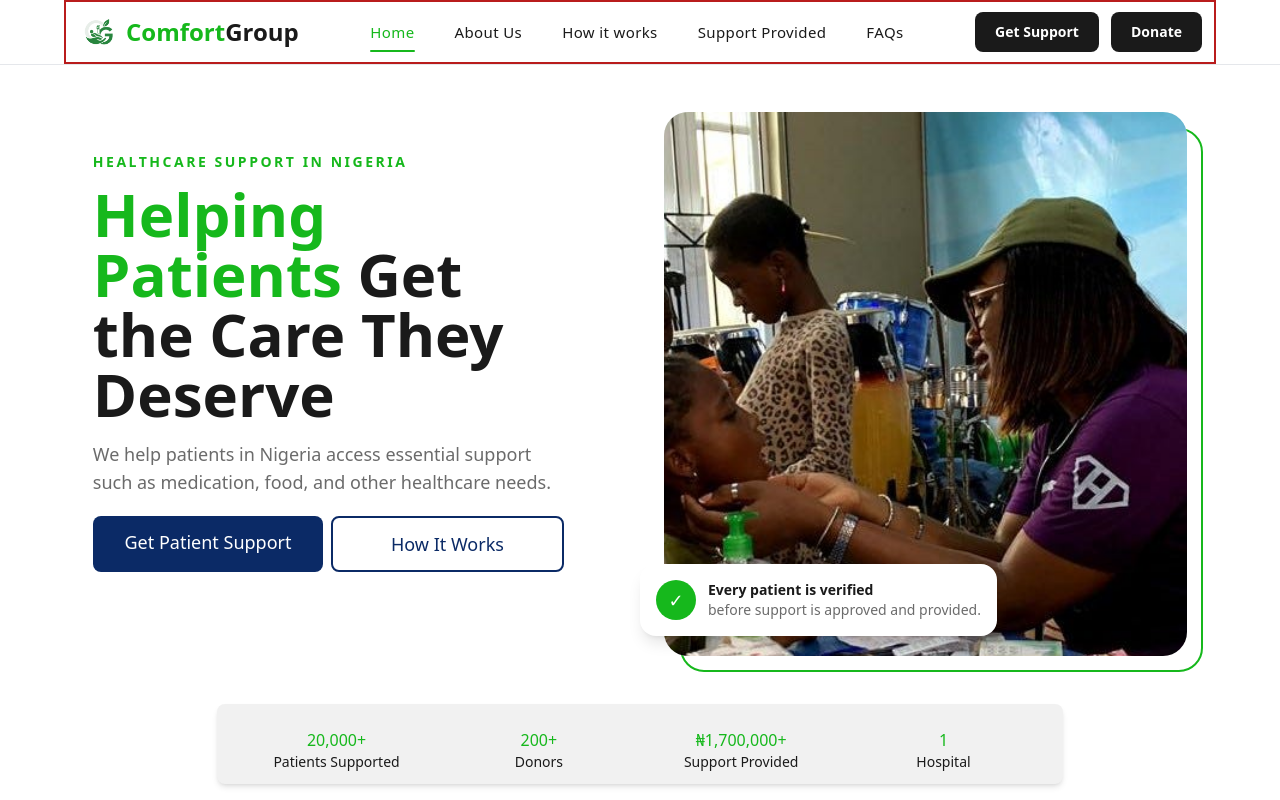
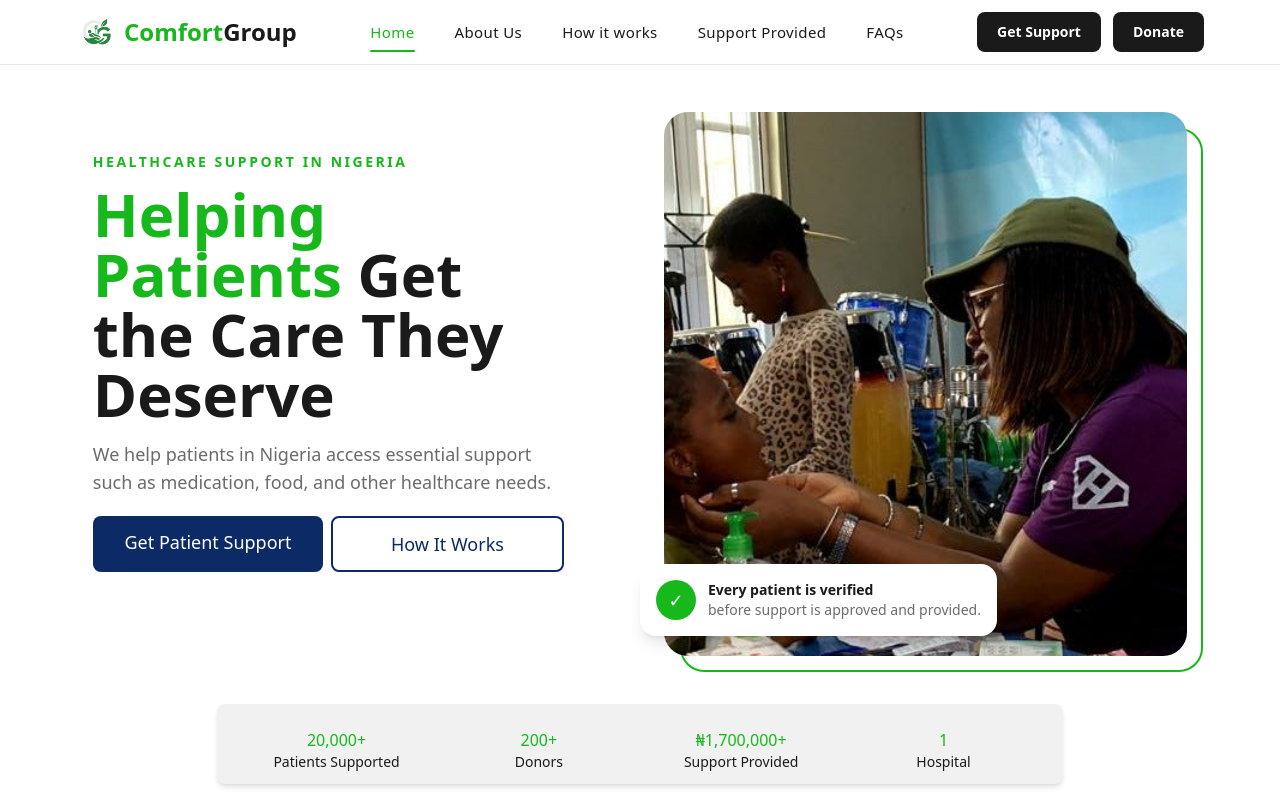
Before and after one commit to rihanat1/Comfort-Group, a React (Vite) app: page / in a window 1280 px wide. Shown: the top 800 px of the page. Built offline with nearby package versions, Linux system fonts and the light colour scheme.

Commit message:
removed border

```diff
--- a/src/Components/Header.jsx
+++ b/src/Components/Header.jsx
@@ -19,7 +19,7 @@ const Header = () => {
 
   return (
     <header className="fixed inset-x-0 top-0 z-50 border-b bg-white">
-      <div className="mx-auto flex h-16 w-screen items-center justify-between px-1 md:px-3 xl:w-[90vw] border-2 border-red-700">
+      <div className="mx-auto flex h-16 w-screen items-center justify-between px-1 md:px-3 xl:w-[90vw]">
 
         <div className="flex items-center gap-1.5 sm:gap-2">
           <img src={Logo} alt="logo" className="h-9 w-9 object-contain sm:h-10 sm:w-10" />
```
